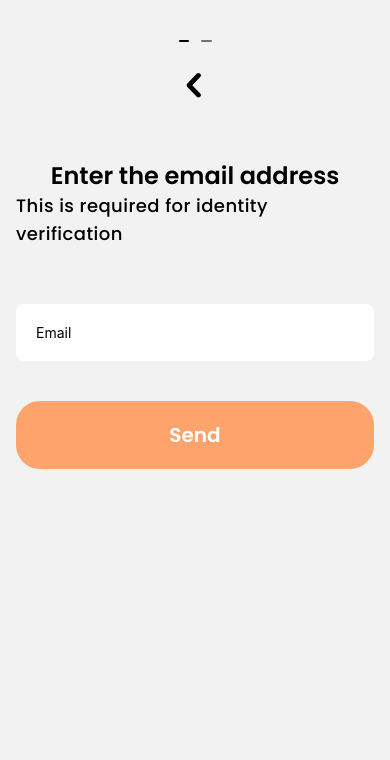
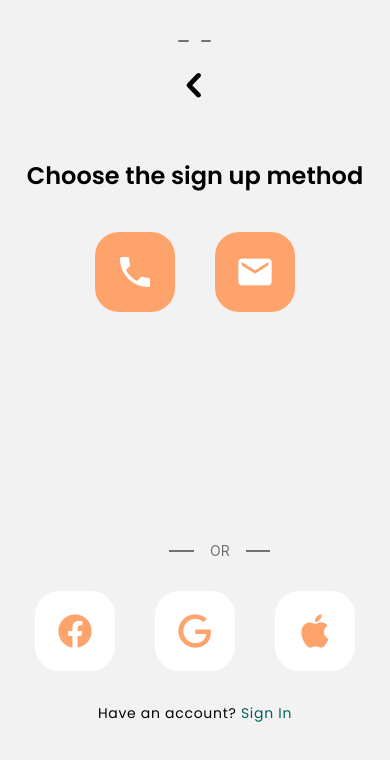
Before and after one commit to hassancodess/TravellyApp-ReactNative, a React Native app: screen /Signup in a window 390 px wide. Shown: the top 760 px of the page. Built offline with nearby package versions, Linux system fonts and the light colour scheme.

Commit message:
change initial route

```diff
--- a/src/navigators/signup/SignupNavigator.js
+++ b/src/navigators/signup/SignupNavigator.js
@@ -12,7 +12,7 @@ const SignupNavigator = () => {
       screenOptions={{
         headerShown: false,
       }}
-      initialRouteName='Signup2'
+      initialRouteName='Signup1'
     >
       <Stack.Screen name='Signup1' component={Signup1} />
       <Stack.Screen name='Signup2' component={Signup2} />
```
